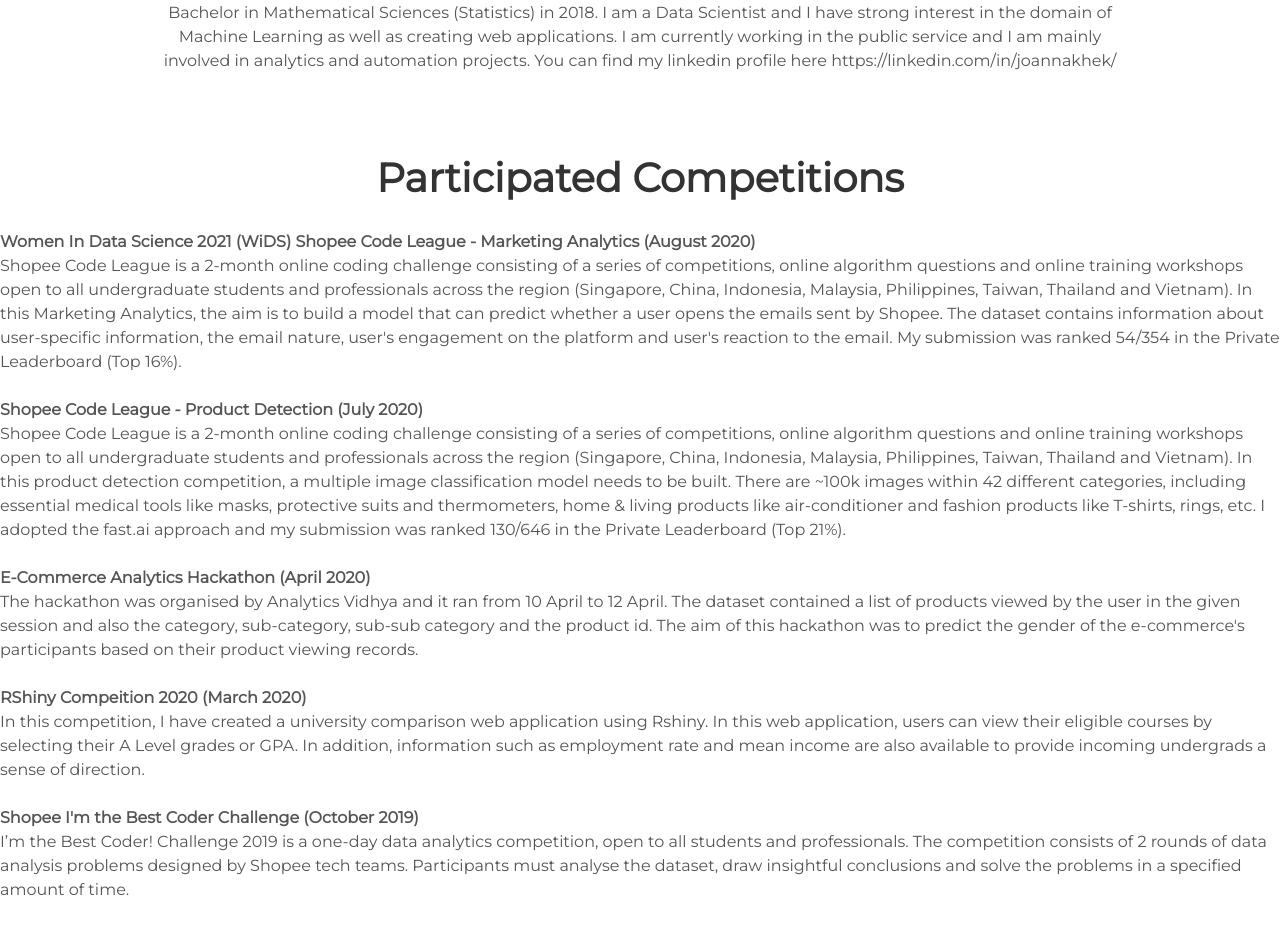
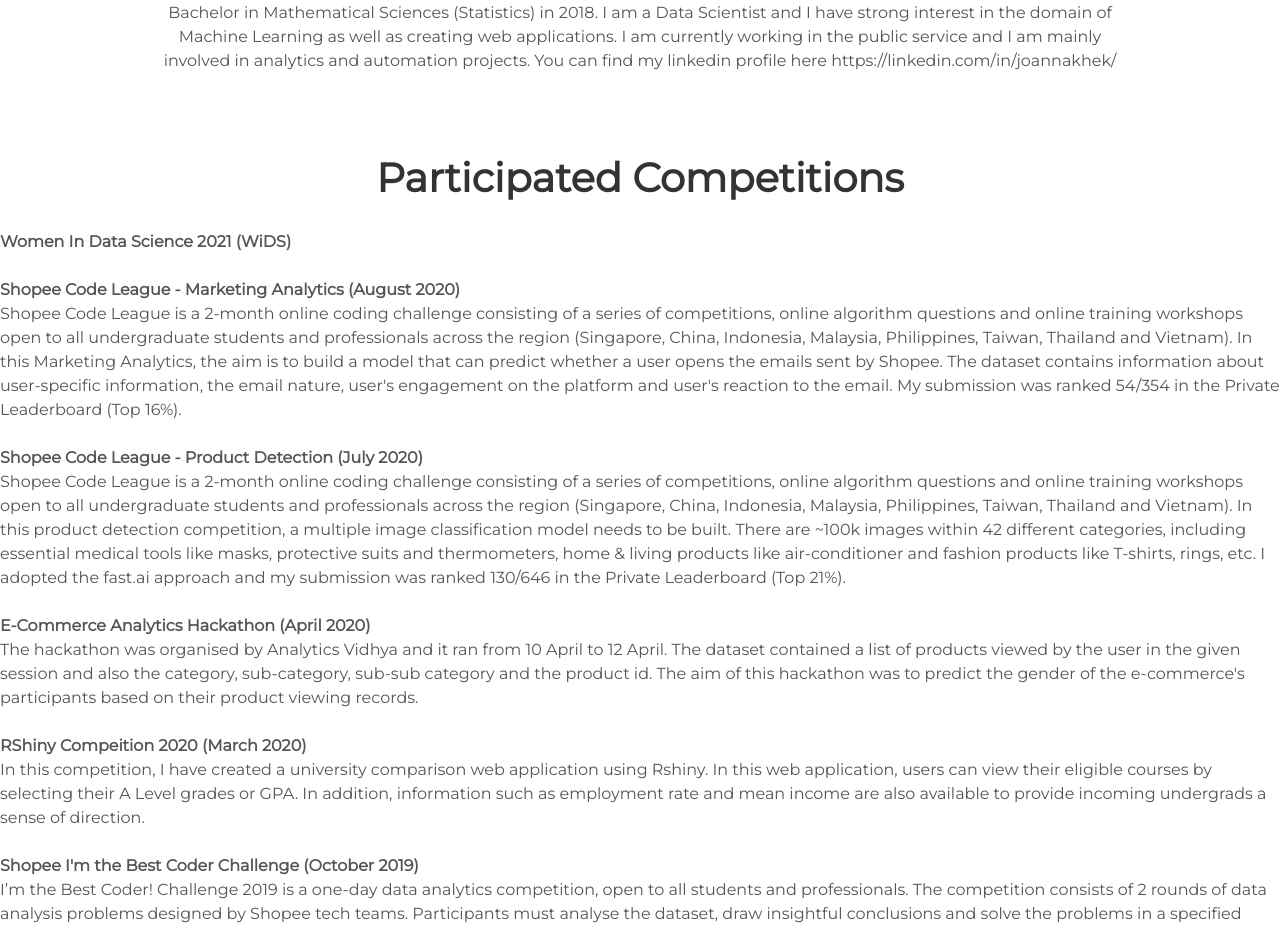
Before and after one commit to Joanna-Khek/joanna-khek.github.io, a Jekyll site: the page built from index.html, in a window 1280 px wide. Shown: the part 1080-2008 px from the top of the page. Built offline with Jekyll 4.4.1, drawn with Linux system fonts in a browser that asks for light colours.

Commit message:
competitions tab alignment

```diff
--- a/_includes/competitions.html
+++ b/_includes/competitions.html
@@ -1,8 +1,9 @@
 <div class="user-description">
    <h1><center> Participated Competitions</center></h1>
-      <p>
       <strong>Women In Data Science 2021 (WiDS)</strong>
+      <br />
 
+      <br />
       <strong>Shopee Code League - Marketing Analytics (August 2020)</strong>
       <br />
       Shopee Code League is a 2-month online coding challenge consisting of a series of competitions, online algorithm questions and online training workshops open to all undergraduate students and professionals across the region (Singapore, China, Indonesia,
@@ -54,5 +55,5 @@
       The theme of the National Data Science Challenge 2019 is Product Information Extraction in the Wild - a challenge to extract insightful knowledge from large volumes of textual and visual data using Machine Learning Analytics. In this competition, text analysis and convolutional neural network was implemented to predict the category of the product.
       <br />
       <br />
-       </p>
+
 </div>
```
Lines whose indentation alone changed are shown as unchanged.
